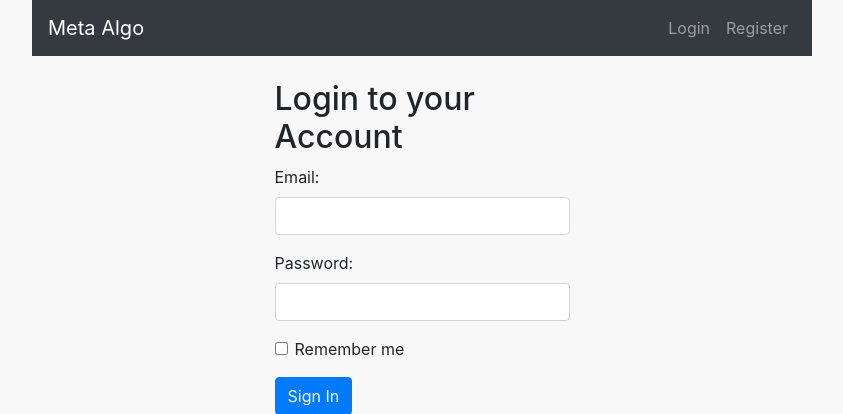
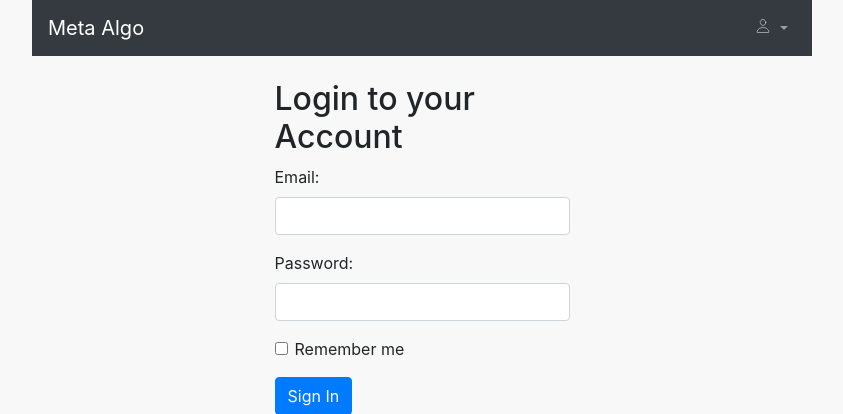
Before and after one commit to Devsixth/webapp, a Flask app: page / in a window 1280 px wide. Shown: the top 414 px of the page, without its empty margins (218-1061 px from the left). Run offline with Flask 2, Linux system fonts and the light colour scheme; some libraries are stand-ins or nearby versions.

Commit message:
Update new_base.html

```diff
--- a/templates/new_base.html
+++ b/templates/new_base.html
@@ -87,12 +87,21 @@
             </li>
         </ul>
         {% else %}
-        <ul class="navbar-nav ml-auto">
+         <ul class="navbar-nav ml-auto">
             <li class="nav-item">
-                <a class="nav-link" href="{{ url_for('login') }}">Login</a>
-            </li>
-            <li class="nav-item">
-                <a class="nav-link" href="{{ url_for('signup')}}">Register</a>
+                <div class="dropdown">
+                    <a class="nav-link dropdown-toggle" href="#" role="button" data-toggle="dropdown">
+                        <ion-icon name="person-outline"></ion-icon>
+                    </a>
+                    <div class="dropdown-menu dropdown-menu-right">
+                        <a class="dropdown-item" href="{{ url_for('login') }}">
+                            <ion-icon name="log-in-outline"></ion-icon> Login
+                        </a>
+                        <a class="dropdown-item" href="{{ url_for('signup') }}">
+                            <ion-icon name="person-add-outline"></ion-icon> Register
+                        </a>
+                    </div>
+                </div>
             </li>
         </ul>
         {% endif %}
@@ -131,6 +140,9 @@
 <script crossorigin="anonymous"
         integrity="sha384-B4gt1jrGC7Jh4AgTPSdUtOBvfO8shuf57BaghqFfPlYxofvL8/KUEfYiJOMMV+rV"
         src="https://stackpath.bootstrapcdn.com/bootstrap/4.5.2/js/bootstrap.min.js"></script>
+<script type="module" src="https://unpkg.com/ionicons@7.1.0/dist/ionicons/ionicons.esm.js"></script>
+<script nomodule src="https://unpkg.com/ionicons@7.1.0/dist/ionicons/ionicons.js"></script>
+
 </body>
 
 </html>
```
